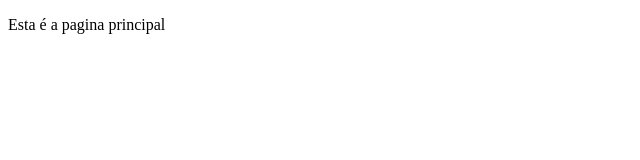
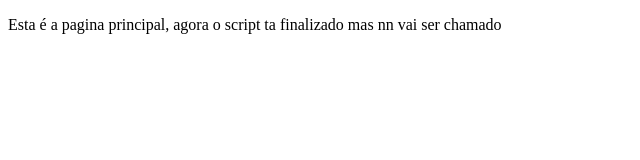
Before and after one commit to Mottion/Github, a plain HTML site: page Pages/index.html in a window 1280 px wide. Shown: the whole page, without its empty margins (0-640 px from the left). Drawn offline with Linux system fonts and the light colour scheme.

Commit message:
atualizazao do index

```diff
--- a/Pages/index.html
+++ b/Pages/index.html
@@ -7,6 +7,6 @@
   <title>Document</title>
 </head>
 <body>
-  <p>Esta é a pagina principal</p>
+  <p>Esta é a pagina principal, agora o script ta finalizado mas nn vai ser chamado</p>
 </body>
 </html>
```
